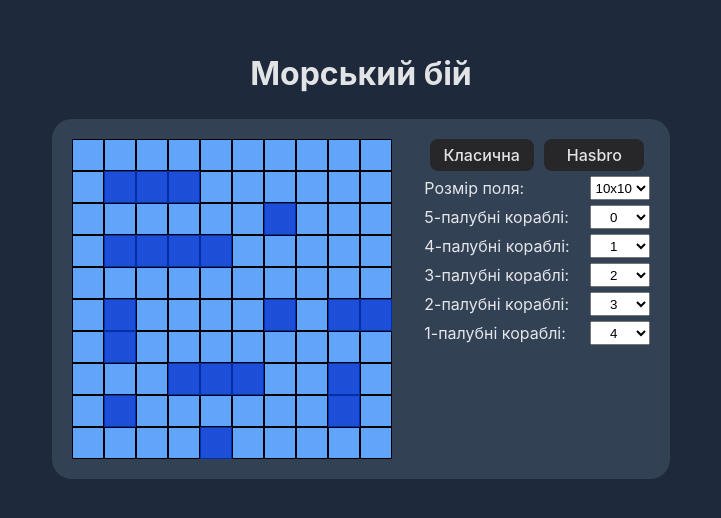
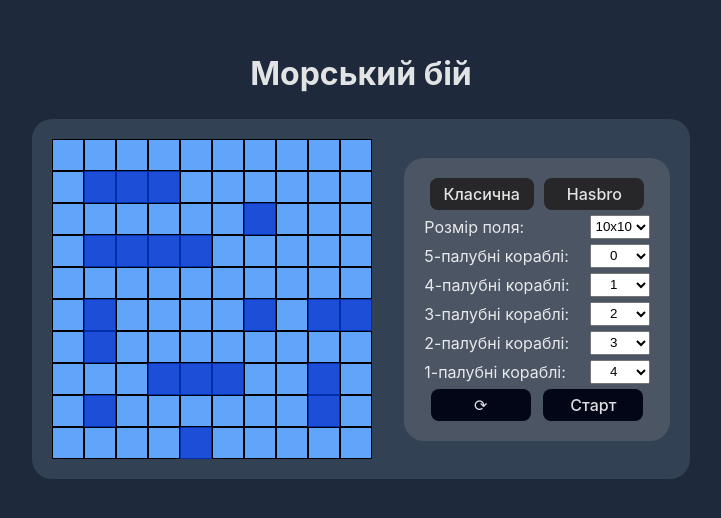
Before and after one commit to shrewman/battleship, a React (Vite) app: page / in a window 1280 px wide. Shown: the part 146-664 px from the top of the page, without its empty margins (279-1000 px from the left). Built offline with nearby package versions, Linux system fonts and the light colour scheme.

Commit message:
Creating simple socket.io connection with server

```diff
--- a/src/components/Menu.tsx
+++ b/src/components/Menu.tsx
@@ -3,12 +3,35 @@ import { useMemo, useEffect } from "react";
 import { useMenuContext } from "../context/UseMenuContext";
 import { MenuCellState } from "../types";
 import { generateRandomBoard } from "../utils/gameLogic";
+import { socket } from "../socket";
 
 const Menu = () => {
+    const { boardSize, shipCount, setBoard, setIsGameStarted } =
+        useMenuContext();
+
+    function connect() {
+        socket.connect();
+    }
+
+    const shuffleBoard = () => {
+        setBoard(generateRandomBoard(boardSize, shipCount));
+    };
+
+    const handleStartGame = () => {
+        connect();
+        setIsGameStarted(true);
+    };
+
     return (
         <div className="menu">
             <MenuBoard />
-            <Options />
+            <div className="options">
+                <Options />
+                <div className="menu-buttons">
+                    <button onClick={shuffleBoard}>⟳</button>
+                    <button onClick={handleStartGame}>Старт</button>
+                </div>
+            </div>
         </div>
     );
 };
```
